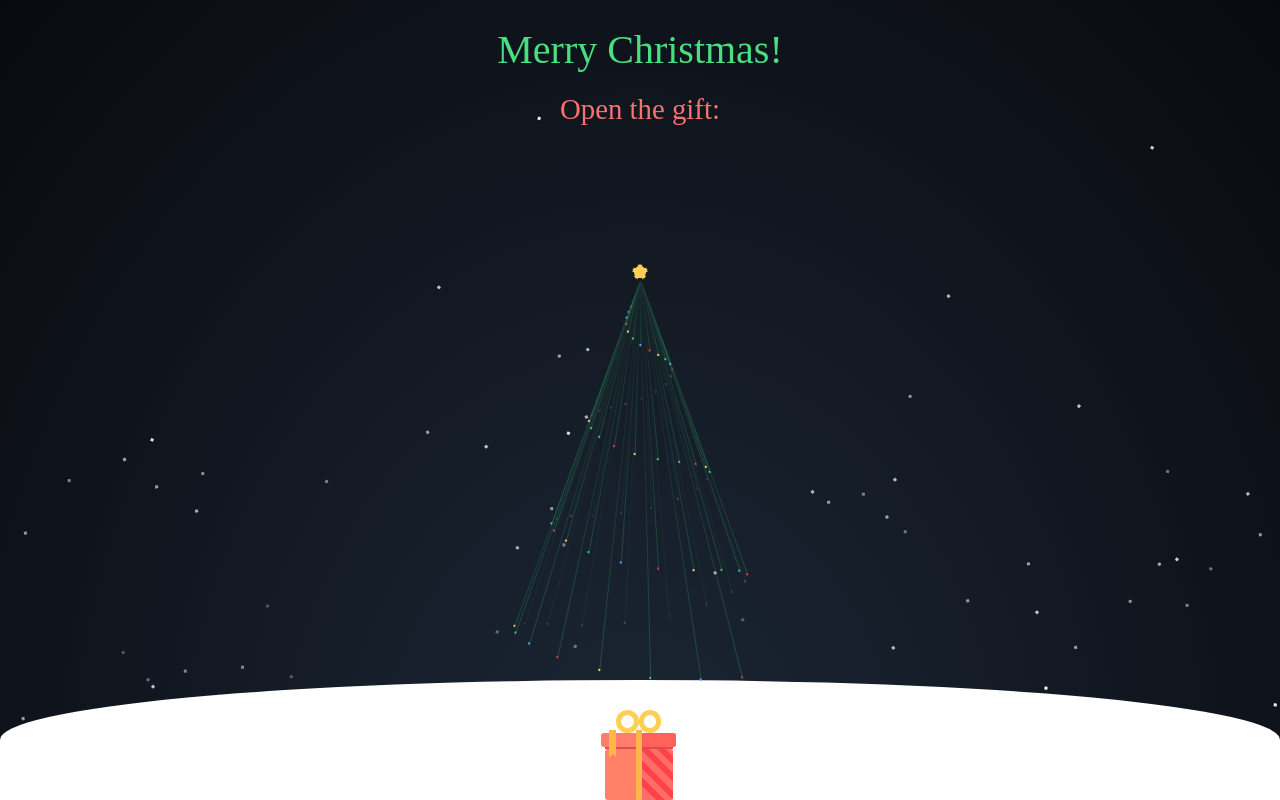
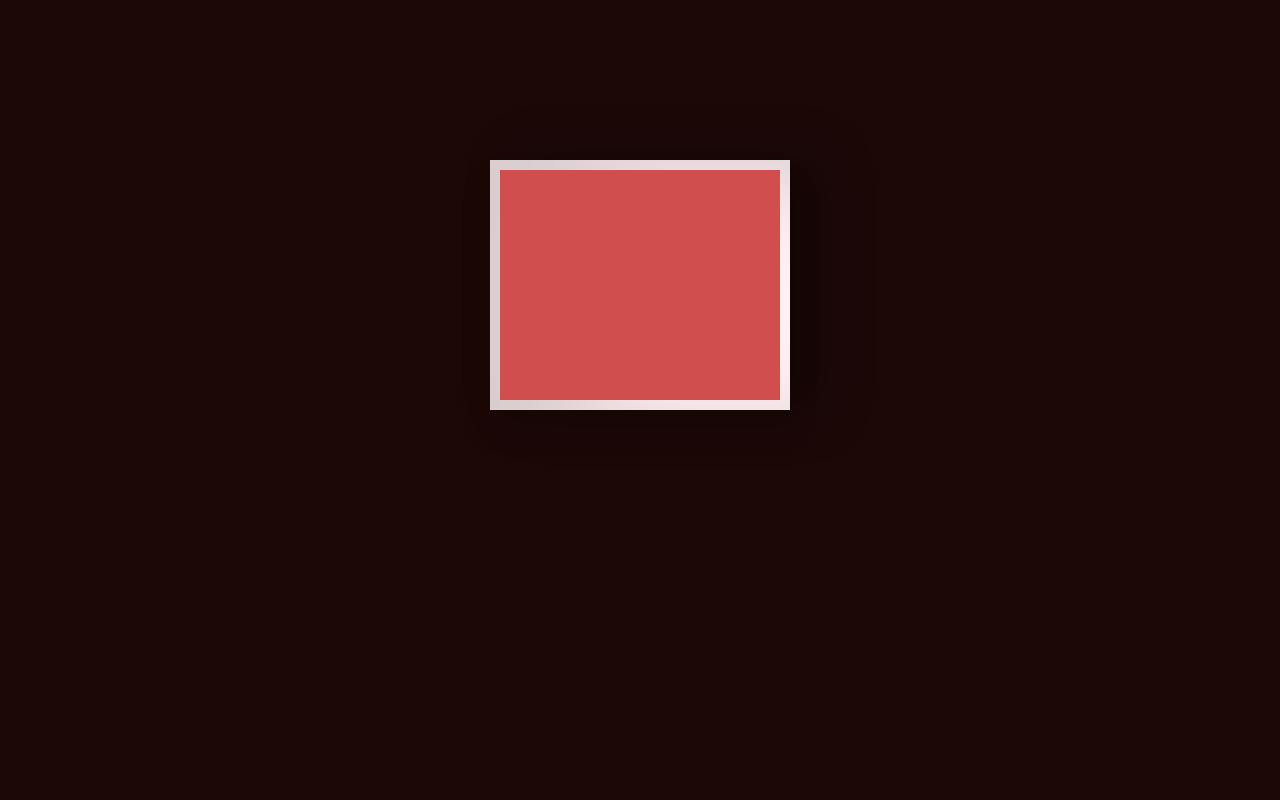
Before and after one commit to justcoddev/christmas-gift, a React (Vite) app: page / in a window 1280 px wide. Built offline with nearby package versions, Linux system fonts and the light colour scheme; a web font is replaced by a local one.

Commit message:
Agregar componente Card con estilos y funcionalidad de apertura

```diff
--- /dev/null
+++ b/src/components/card/Card.jsx
@@ -0,0 +1,24 @@
+import React, { useState } from 'react';
+import './Card.css'; // Asegúrate de que el archivo CSS esté correctamente vinculado
+
+const Card = () => {
+  return (
+    <div className="valentines-day-card">
+      <input id="open" type="checkbox" />
+      <label className="open" htmlFor="open"></label>
+
+      <div className="card-front">
+        {/* <div className="note">Click to Open</div> */}
+      </div>
+
+      <div className="card-inside">
+        {/* <div className="text-one"></div>
+        <div className="heart"></div>
+        <div className="smile"></div>
+        <div className="eyes"></div> */}
+      </div>
+    </div>
+  );
+};
+
+export default Card;
--- /dev/null
+++ b/src/components/card/card.css
@@ -0,0 +1,79 @@
+body {
+  height: 100vh;
+  display: flex;
+  justify-content: center;
+  align-items: center;
+  background-color: #1d0808;
+  font-family: 'Mochiy Pop P One', sans-serif;
+}
+
+input#open {
+  display: none;
+}
+
+.valentines-day-card {
+  position: relative;
+  width: 300px;
+  height: 480px;
+  transform-style: preserve-3d;
+  transform: perspective(2500px);
+  transition: .3s;
+}
+
+.card-front {
+  position: relative;
+  background-color: #fff0f3;
+  width: 300px;
+  height: 250px;
+  transform-origin: bottom;
+  box-shadow: inset 100px 20px 100px rgba(0, 0, 0, .15), 30px 0 50px rgba(0, 0, 0, 0.3);
+  transition: .3s;
+}
+
+.card-front:before {
+  content: "";
+  position: absolute;
+  width: 280px;
+  height: 230px;
+  background-color: #d04e4e;
+  top: 10px;
+  left: 10px;
+}
+
+.card-inside {
+  position: absolute;
+  background-color: #fff0f3;
+  width: 300px;
+  height: 250px;
+  z-index: -1;
+  left: 0;
+  top: 0;
+ box-shadow: inset 0 -20px 30px rgba(0, 0, 0, 0.22), 0 20px 30px rgba(0, 0, 0, 0.1);
+
+}
+
+.open {
+  position: absolute;
+  width: 280px;
+  height: 230px;
+  left: 0;
+  top: 0;
+  background-color: transparent;
+  z-index: 6;
+  cursor: pointer;
+}
+
+#open:checked ~ .card-front {
+  transform: rotateX(-155deg);
+  box-shadow: inset 100px 20px 100px rgba(0, 0, 0, .13), 30px 0 50px rgba(0, 0, 0, 0.1);
+}
+
+#open:checked ~ .card-front:before {
+  z-index: 5;
+  background-color: #fff0f3;
+  width: 300px;
+  height: 250px;
+  top: 0;
+  left: 0;
+  box-shadow: inset 0 -20px 30px rgba(0, 0, 0, 0.2), 0 -20px 30px rgba(0, 0, 0, 0.1);
+}
--- a/src/main.jsx
+++ b/src/main.jsx
@@ -3,9 +3,12 @@ import { createRoot } from 'react-dom/client'
 import './index.css'
 import App from './App.jsx'
 import ChristmasGift from './components/ChristmasGift'
+import Card from './components/card/Card'
+
 
 createRoot(document.getElementById('root')).render(
   <StrictMode>
-    <ChristmasGift />
+    {/* <ChristmasGift /> */}
+    <Card />
   </StrictMode>,
 )
```
